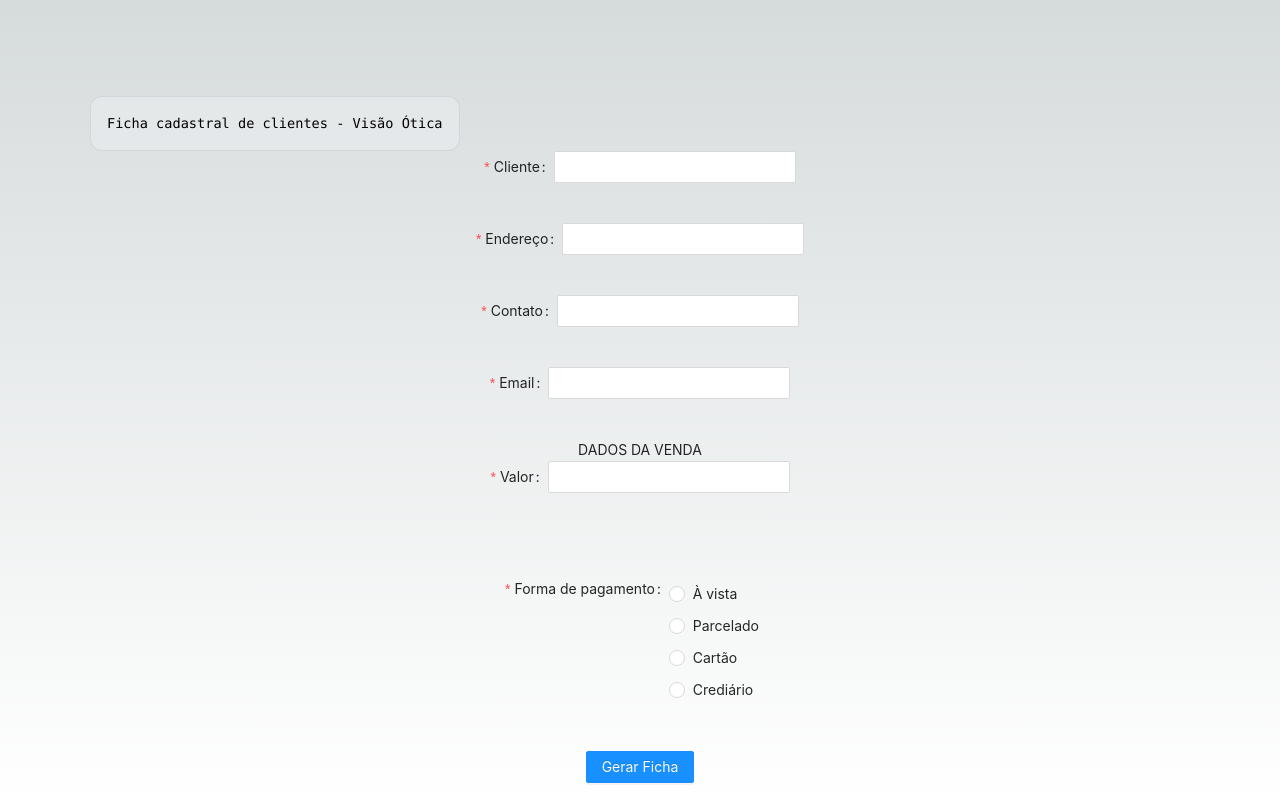
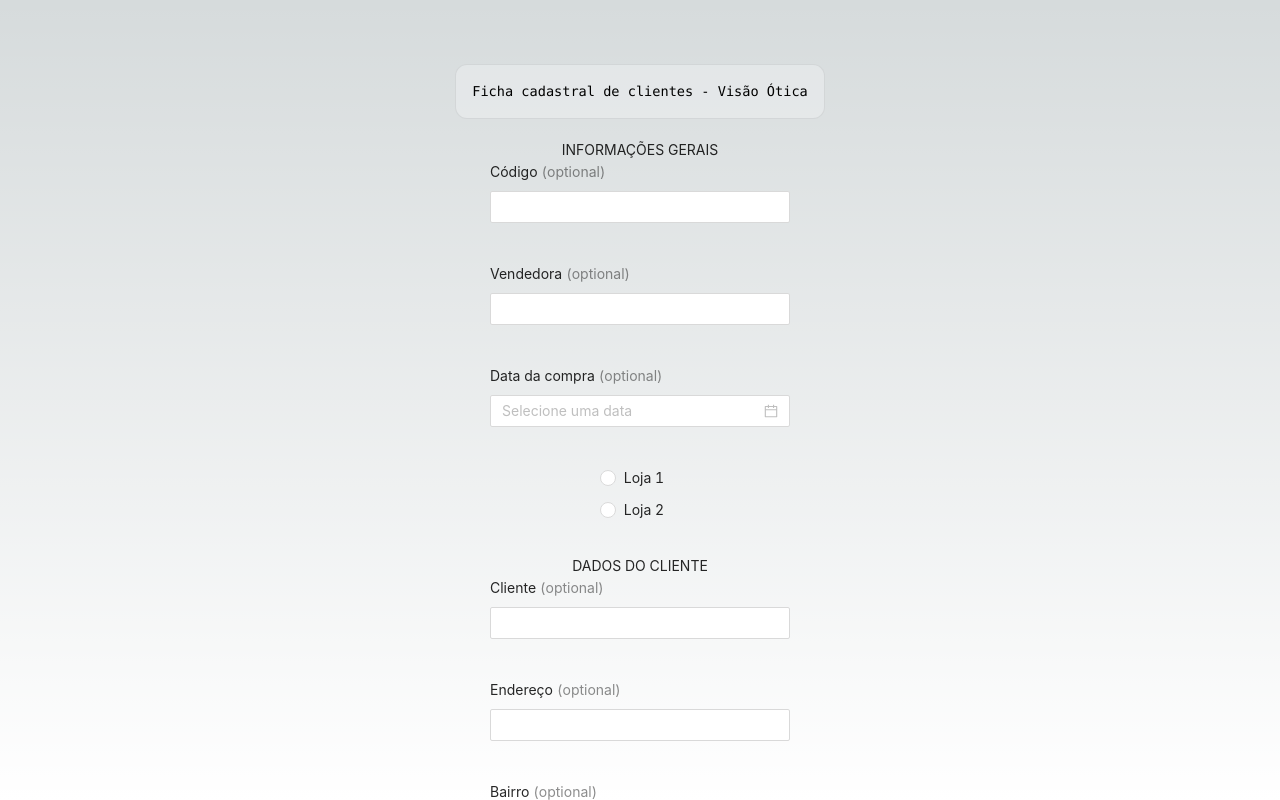
Before and after one commit to srcmarcelo/visao-otica-web, a Next.js app: page / in a window 1280 px wide. Built offline with nearby package versions, Linux system fonts and the light colour scheme.

Commit message:
new fields

```diff
--- a/components/RegistrationForm/generatePDF.js
+++ b/components/RegistrationForm/generatePDF.js
@@ -1,62 +1,139 @@
 // import fs from 'fs';
-import { PDFDocument, rgb } from 'pdf-lib';
+import { PDFDocument } from 'pdf-lib';
+import moment from 'moment';
 
 export default async function CreatePDF(values) {
   const pdfDoc = await PDFDocument.create();
   const page = pdfDoc.addPage();
-  const jpgImageBytes = await fetch('/logo.png').then((res) =>
+  const pngImageBytes = await fetch('/logo.png').then((res) =>
     res.arrayBuffer()
   );
-  const jpgImage = await pdfDoc.embedPng(jpgImageBytes);
+  const pngImage = await pdfDoc.embedPng(pngImageBytes);
+
+  console.log('values:', values);
 
   const paymentTypes = {
-    1: 'À vista',
-    2: 'Parcelado',
-    3: 'Cartão',
-    4: 'Crediário',
-  }
+    0: 'À vista',
+    1: 'Cartão',
+    2: 'Crediário',
+  };
 
-  page.drawImage(jpgImage, {
-    x: 225,
-    y: 720,
-    width: 150,
-    height: 100,
+  page.drawImage(pngImage, {
+    x: 115,
+    y: 750,
+    width: 132,
+    height: 99,
   });
-  page.drawText('A melhor opcao para sua visao!', {
-    x: 165,
-    y: 680,
-    size: 20,
+  page.drawText('A melhor opção para a sua visão!', {
+    x: 50,
+    y: 760,
+    size: 18,
+  });
+  page.drawText('Ficha Cadastral de Clientes', {
+    x: 70,
+    y: 735,
+    size: 18,
+  });
+  page.drawLine({
+    start: { x: 70, y: 730 },
+    end: { x: 292, y: 730 },
+    thickness: 1,
+  });
+  page.drawText(`Loja 0${values.store + 1}`, {
+    x: 450,
+    y: 800,
+    size: 18,
+  });
+  page.drawText(`Código - ${values.code}`, {
+    x: 425,
+    y: 780,
+    size: 16,
+  });
+  page.drawText(`Vendedora: ${values.seller}`, {
+    x: 400,
+    y: 750,
+    size: 14,
+  });
+  page.drawText(`Data da compra: ${moment(values.date).format('DD/MM/YYYY')}`, {
+    x: 400,
+    y: 730,
+    size: 13,
   });
   page.drawText(`Cliente: ${values.costumer}`, {
-    x: 150,
-    y: 600,
-    size: 20,
+    x: 20,
+    y: 685,
+    size: 14,
+  });
+  page.drawLine({
+    start: { x: 70, y: 682 },
+    end: { x: 575, y: 682 },
+    thickness: 1,
   });
   page.drawText(`Endereço: ${values.address}`, {
-    x: 150,
-    y: 500,
-    size: 20,
+    x: 20,
+    y: 660,
+    size: 14,
   });
-  page.drawText(`Contato: ${values.contact}`, {
-    x: 150,
-    y: 400,
-    size: 20,
+  page.drawLine({
+    start: { x: 87, y: 657 },
+    end: { x: 380, y: 657 },
+    thickness: 1,
   });
-  page.drawText(`Email: ${values.email}`, {
-    x: 150,
-    y: 300,
-    size: 20,
+  page.drawText(`Bairro: ${values.neighborhood}`, {
+    x: 385,
+    y: 660,
+    size: 14,
   });
-  page.drawText(`Valor: ${values.value}`, {
-    x: 150,
-    y: 200,
-    size: 20,
+  page.drawLine({
+    start: { x: 428, y: 657 },
+    end: { x: 575, y: 657 },
+    thickness: 1,
   });
-  page.drawText(`Forma de pagamento: ${paymentTypes[values.payment]}`, {
-    x: 150,
-    y: 100,
-    size: 20,
+  page.drawText(`CEP: ${values.adress_code}`, {
+    x: 20,
+    y: 635,
+    size: 14,
   });
+  page.drawLine({
+    start: { x: 55, y: 632 },
+    end: { x: 130, y: 632 },
+    thickness: 1,
+  });
+  page.drawText(`Cidade: ${values.city}`, {
+    x: 135,
+    y: 635,
+    size: 14,
+  });
+  page.drawLine({
+    start: { x: 185, y: 632 },
+    end: { x: 380, y: 632 },
+    thickness: 1,
+  });
+  page.drawText(`Estado: ${values.state}`, {
+    x: 385,
+    y: 635,
+    size: 14,
+  });
+  page.drawLine({
+    start: { x: 435, y: 632 },
+    end: { x: 575, y: 632 },
+    thickness: 1,
+  });
+  page.drawText(`Ponto de referência: ${values.ref_site}`, {
+    x: 20,
+    y: 610,
+    size: 14,
+  });
+  page.drawLine({
+    start: { x: 149, y: 607 },
+    end: { x: 575, y: 607 },
+    thickness: 1,
+  });
+  // page.drawText(`Forma de pagamento: ${paymentTypes[values.payment]}`, {
+  //   x: 150,
+  //   y: 100,
+  //   size: 20,
+  // });
   const pdfBytes = await pdfDoc.save();
 
   return pdfBytes;
--- a/components/RegistrationForm/index.jsx
+++ b/components/RegistrationForm/index.jsx
@@ -1,4 +1,4 @@
-import { Button, Form, Input, Radio } from 'antd';
+import { Button, DatePicker, Form, Input, Radio } from 'antd';
 import React from 'react';
 import CreatePDF from './generatePDF';
 
@@ -18,6 +18,70 @@ export default function RegistrationForm() {
     }, 200);
   };
 
+  const RenderDateItem = ({label, name}) => (
+    <Form.Item
+      label={label}
+      name={name}
+      requiredMark='optional'
+      rules={[
+        {
+          required: false, //change
+          message: 'Campo obrigatório!',
+        },
+      ]}
+      style={{
+        display: 'flex',
+        justifyContent: 'center',
+        alignItems: 'center',
+        marginBottom: '40px',
+        width: '80%',
+      }}
+    >
+      <DatePicker style={{ width: '300px' }} placeholder='Selecione uma data' />
+    </Form.Item>
+  )
+
+  const RenderRadio = ({ label, value }) => (
+    <Radio style={{ marginBottom: '10px' }} value={value}>
+      {` ${label}`}
+    </Radio>
+  );
+
+  const RenderRadioGroupItem = ({ label, name, items }) => (
+    <Form.Item
+      label={label}
+      name={name}
+      requiredMark='optional'
+      rules={[
+        {
+          required: false, //change
+          message: 'Campo obrigatório!',
+        },
+      ]}
+      style={{
+        display: 'flex',
+        justifyContent: 'center',
+        alignItems: 'center',
+        width: '80%',
+      }}
+    >
+      <Radio.Group
+        style={{
+          display: 'flex',
+          flexDirection: 'column',
+        }}
+      >
+        {items.map((item, index) => (
+          <RenderRadio
+            key={`${label}_${item}_${index}`}
+            label={item}
+            value={index}
+          />
+        ))}
+      </Radio.Group>
+    </Form.Item>
+  );
+
   const RenderItem = ({ label, name }) => (
     <Form.Item
       label={label}
@@ -29,20 +93,22 @@ export default function RegistrationForm() {
         marginBottom: '40px',
         width: '80%',
       }}
+      requiredMark='optional'
       rules={[
         {
-          required: true,
+          required: false, //change,
           message: 'Campo obrigatório!',
         },
       ]}
     >
-      <Input />
+      <Input style={{ width: '300px' }} />
     </Form.Item>
   );
 
   return (
     <Form
       onFinish={onFinish}
+      layout='vertical'
       style={{
         width: '100%',
         display: 'flex',
@@ -51,53 +117,45 @@ export default function RegistrationForm() {
         flexDirection: 'column',
       }}
     >
+      <div>INFORMAÇÕES GERAIS</div>
+      <RenderItem label='Código' name='code' />
+      <RenderItem label='Vendedora' name='seller' />
+      <RenderDateItem label='Data da compra' name='date' />
+      <RenderRadioGroupItem
+        name='store'
+        items={['Loja 1', 'Loja 2']}
+      />
+      <div>DADOS DO CLIENTE</div>
       <RenderItem label='Cliente' name='costumer' />
       <RenderItem label='Endereço' name='address' />
-      <RenderItem label='Contato' name='contact' />
+      <RenderItem label='Bairro' name='neighborhood' />
+      <RenderItem label='CEP' name='adress_code' />
+      <RenderItem label='Cidade' name='city' />
+      <RenderItem label='Estado' name='state' />
+      <RenderItem label='Ponto de referência' name='ref_site' />
+      {/* <RenderItem label='Contato Fixo' name='telephone' />
+      <RenderItem label='Contato Móvel' name='cellphone' />
+      <RenderItem label='CPF' name='cpf' />
+      <RenderItem label='RG' name='rg' />
+      <RenderItem label='Orgão Expedidor' name='rg_deliver' />
+      <RenderDateItem label='Data de Expedição' name='rg_deliver_date' />
+      <RenderDateItem label='Data de Nascimento' name='birthday' />
+      <RenderItem label='Filiação' name='parents' />
       <RenderItem label='Email' name='email' />
-      <div>DADOS DA VENDA</div>
+      <RenderItem label='Instagram' name='instagram' />
+      <RenderItem label='Facebook' name='facebook' /> */}
+      {/* <div>DADOS DA VENDA</div>
       <RenderItem label='Valor' name='value' />
-      <Form.Item
+      <RenderRadioGroupItem
         label='Forma de pagamento'
         name='payment'
-        rules={[
-          {
-            required: true,
-            message: 'Campo obrigatório!',
-          },
-        ]}
-        style={{
-          display: 'flex',
-          justifyContent: 'center',
-          alignItems: 'center',
-          margin: '40px',
-          width: '80%',
-        }}
-      >
-        <Radio.Group
-          style={{
-            display: 'flex',
-            flexDirection: 'column',
-            paddingTop: '10px',
-          }}
-        >
-          <Radio style={{ marginBottom: '10px' }} value={1}>
-            {' À vista'}
-          </Radio>
-          <Radio style={{ marginBottom: '10px' }} value={2}>
-            {' '}
-            Parcelado
-          </Radio>
-          <Radio style={{ marginBottom: '10px' }} value={3}>
-            {' '}
-            Cartão
-          </Radio>
-          <Radio style={{ marginBottom: '10px' }} value={4}>
-            {' '}
-            Crediário
-          </Radio>
-        </Radio.Group>
-      </Form.Item>
+        items={['À vista', 'Cartão', 'Crediário']}
+      />
+      <RenderRadioGroupItem
+        label='INFORMAÇÕES ADICIONAIS'
+        name='more_information'
+        items={['Primeiro cliente', 'Indicação']}
+      /> */}
 
       <Button htmlType='submit' type='primary'>
         Gerar Ficha
--- a/package.json
+++ b/package.json
@@ -13,6 +13,7 @@
     "antd": "^4.23.6",
     "eslint": "8.33.0",
     "eslint-config-next": "13.1.6",
+    "moment": "^2.29.4",
     "next": "13.1.6",
     "pdf-lib": "^1.17.1",
     "react": "18.2.0",
--- a/src/styles/Home.module.css
+++ b/src/styles/Home.module.css
@@ -3,19 +3,20 @@
   flex-direction: column;
   justify-content: space-between;
   align-items: center;
-  padding: 6rem 0px;
+  padding: 4rem 0px;
   min-height: 100vh;
 }
 
 .description {
-  display: inherit;
-  justify-content: inherit;
-  align-items: inherit;
+  display: flex;
+  justify-content: center;
+  align-items: center;
   font-size: 0.85rem;
   max-width: var(--max-width);
   width: 100%;
   z-index: 2;
   font-family: var(--font-mono);
+  margin-bottom: 20px;
 }
 
 .description a {
```
Also changed, not shown: src/pages/index.js (+0 -16 lines), public/logo.png, 1 other file (tests, documents, lock files or other folders).
